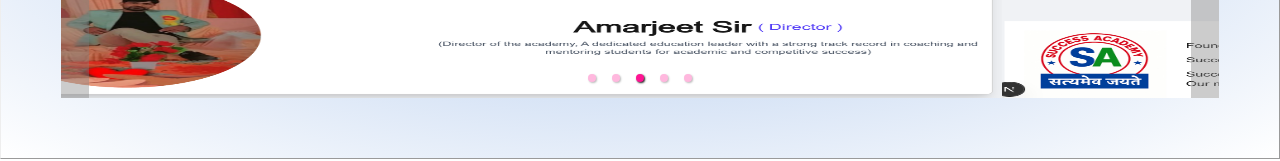
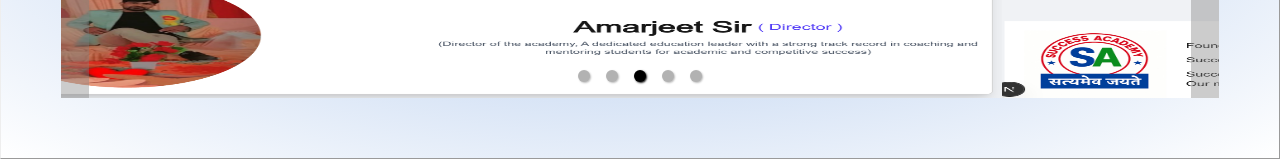
Before and after one commit to RamniwasG/my-tech-yatra, a React (Create React App) app: page / in a window 1280 px wide. Shown: the part 3060-3221 px from the top of the page. Built offline with nearby package versions, Linux system fonts and the light colour scheme.

Commit message:
minor css chage

```diff
--- a/src/App.css
+++ b/src/App.css
@@ -69,7 +69,9 @@ h1 {
 }
 
 .carousel .control-dots .dot {
-  background-color:deeppink
+  background-color:#000000;
+  width: 12px;
+  height: 12px;
 }
 
 .carousel.carousel-slider .control-arrow {
```
